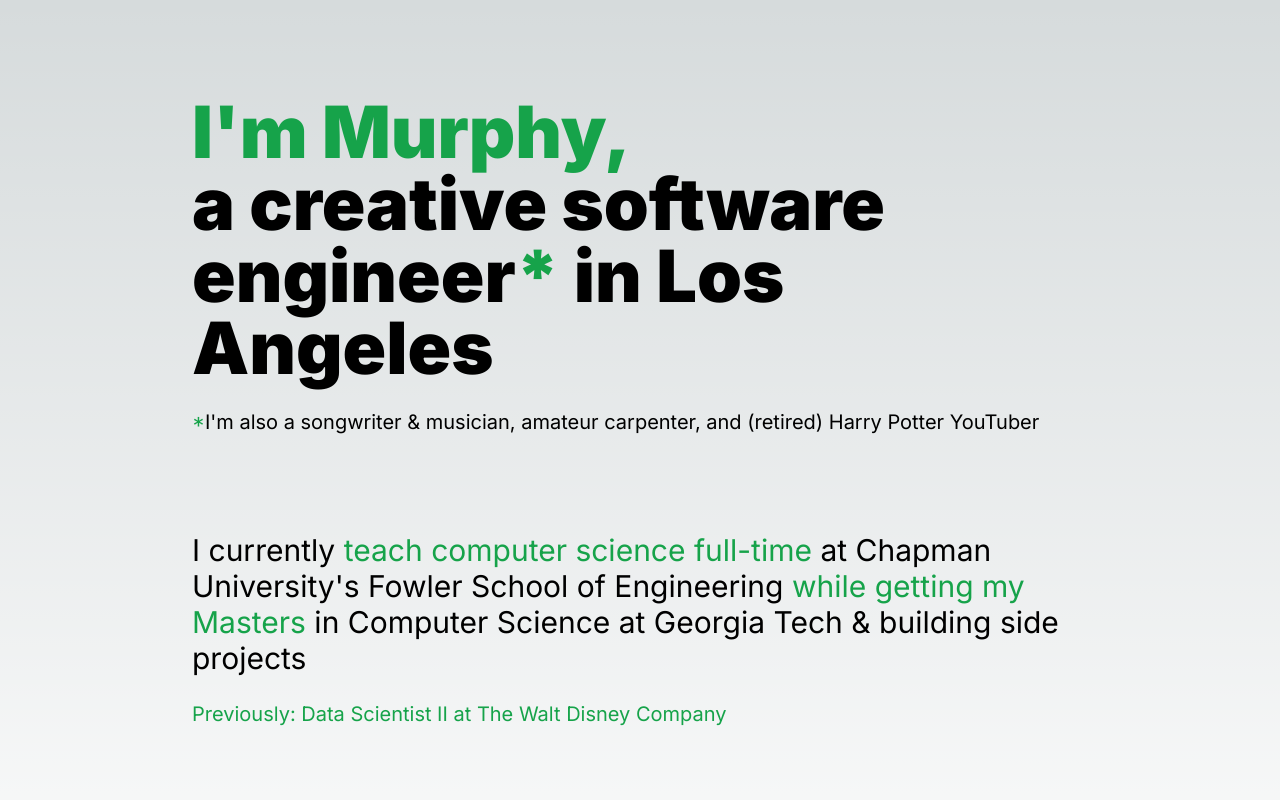
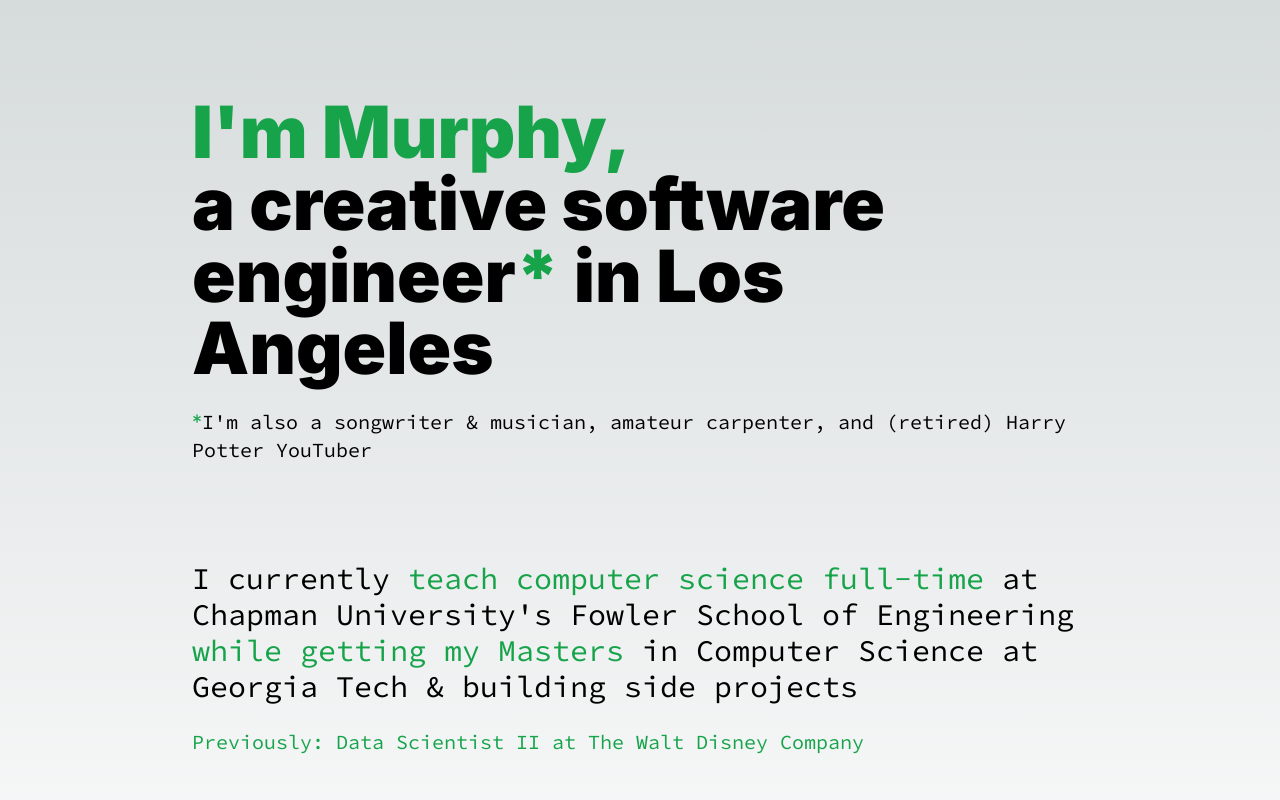
Before and after one commit to MurphyStudebaker/portfolio, a Next.js app: page / in a window 1280 px wide. Shown: the top 800 px of the page. Built offline with nearby package versions, Linux system fonts and the light colour scheme.

Commit message:
switched up the fonts for fun

```diff
--- a/components/Splash.js
+++ b/components/Splash.js
@@ -1,14 +1,16 @@
+import { inter } from "../src/app/fonts";
 export default function Splash() {
   return (
     <section>
-      <h1 className="font-black text-7xl">
+      <h1 className={`font-black text-7xl ${inter.className}`}>
         <span className="text-green-600">I&apos;m Murphy,</span>
         <br /> a creative software engineer
         <span className="text-green-600">*</span> in Los Angeles
       </h1>
       <div className="h-6" />
       <h2 className="text-xl">
-        <span className="text-green-600">*</span>I&apos;m also a{" "}
+        <span className={"text-green-600 " + inter.className}>*</span>I&apos;m
+        also a{" "}
         <a
           href="https://open.spotify.com/artist/2CDcnaCbLqaJBTDxFlaoXj"
           className="transition-colors hover:text-green-600"
--- /dev/null
+++ b/src/app/fonts.js
@@ -0,0 +1,4 @@
+import { Source_Code_Pro, Inter } from "next/font/google";
+
+export const source = Source_Code_Pro({ subsets: ["latin"] });
+export const inter = Inter({ subsets: ["latin"] });
--- a/src/app/layout.tsx
+++ b/src/app/layout.tsx
@@ -1,8 +1,5 @@
 import "./globals.css";
-import { Inter } from "next/font/google";
-
-const inter = Inter({ subsets: ["latin"] });
-
+import { source } from "./fonts";
 export const metadata = {
   title: "Murphy Studebaker | Software Engineer",
   description:
@@ -16,7 +13,7 @@ export default function RootLayout({
 }) {
   return (
     <html lang="en">
-      <body className={inter.className}>{children}</body>
+      <body className={source.className}>{children}</body>
     </html>
   );
 }
```
